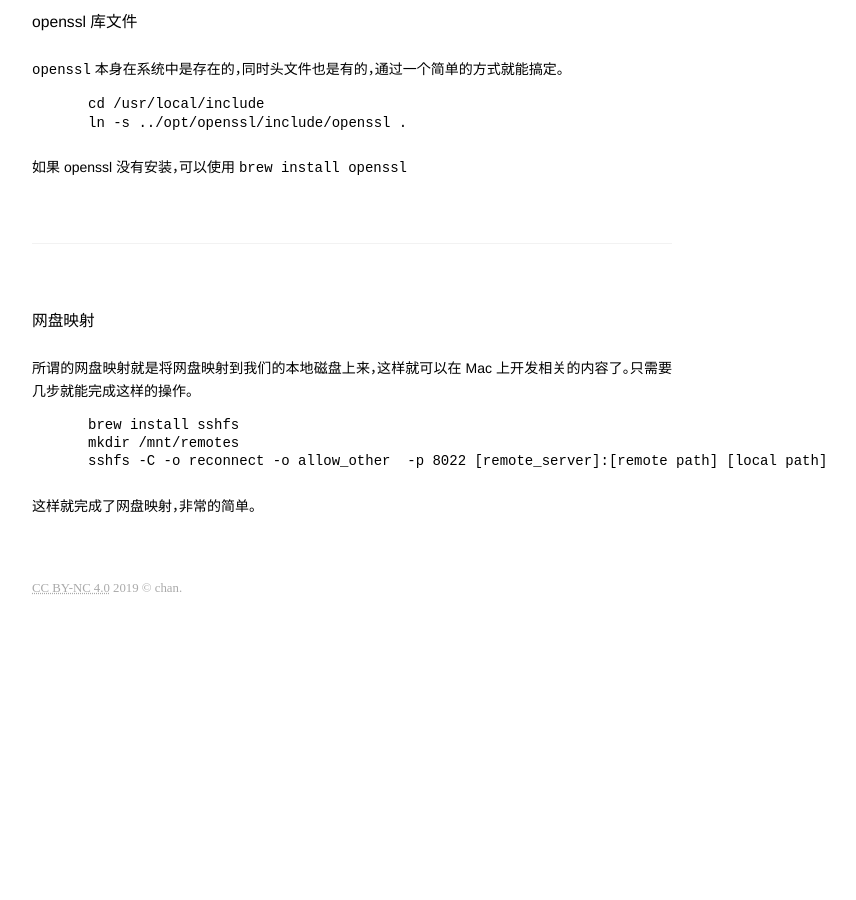
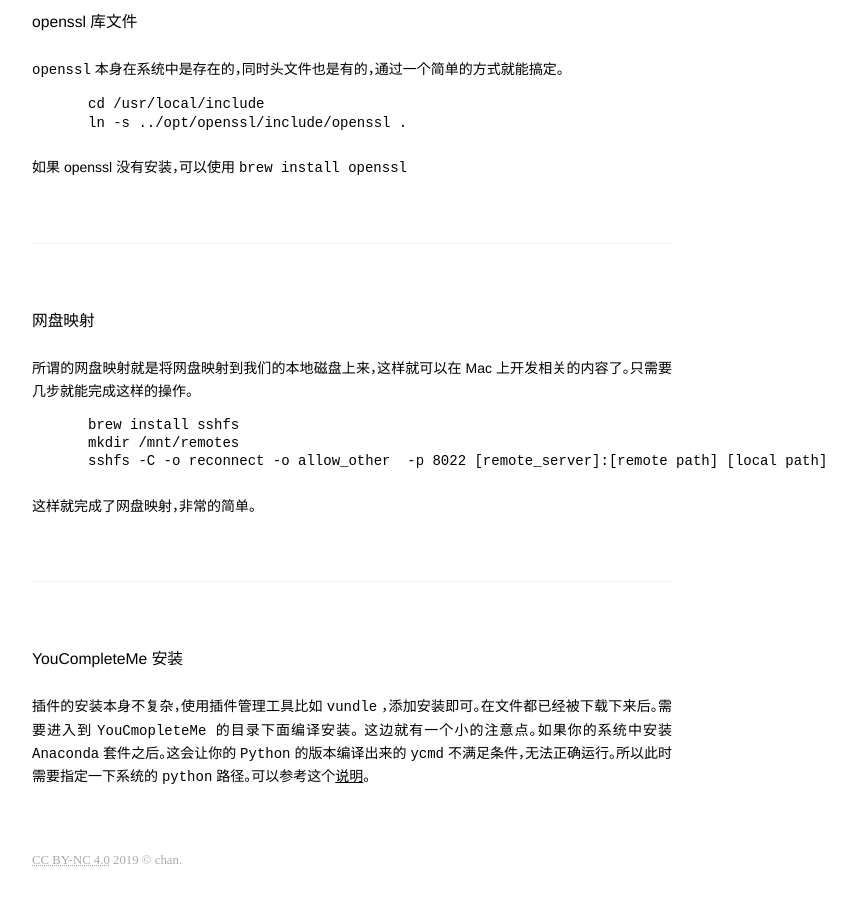
Before and after one commit to JesseEisen/chan, a Jekyll site: the page built from _posts/2019-10-04-mac-use.md, in a window 1280 px wide and 900 px high, scrolled down 1145 px. Shown: the whole window, without its empty margins (288-1144 px from the left). Built offline with Jekyll 4.4.1, drawn with Linux system fonts in a browser that asks for light colours; before the commit the page ends 1773 px from its top, so only the background shows below that.

Commit message:
add new content about mac use

````diff
--- a/_posts/2019-10-04-mac-use.md
+++ b/_posts/2019-10-04-mac-use.md
@@ -62,3 +62,9 @@ sshfs -C -o reconnect -o allow_other  -p 8022 [remote_server]:[remote path] [loc
 ```
 
 这样就完成了网盘映射，非常的简单。
+
+---
+
+### YouCompleteMe 安装
+
+插件的安装本身不复杂，使用插件管理工具比如 `vundle` ，添加安装即可。在文件都已经被下载下来后。需要进入到 `YouCmopleteMe ` 的目录下面编译安装。 这边就有一个小的注意点。如果你的系统中安装 `Anaconda`  套件之后。这会让你的 `Python` 的版本编译出来的 `ycmd` 不满足条件，无法正确运行。所以此时需要指定一下系统的 `python` 路径。可以参考这个[说明](https://github.com/ycm-core/YouCompleteMe#ycm-does-not-work-with-my-anaconda-python-setup)。
````
